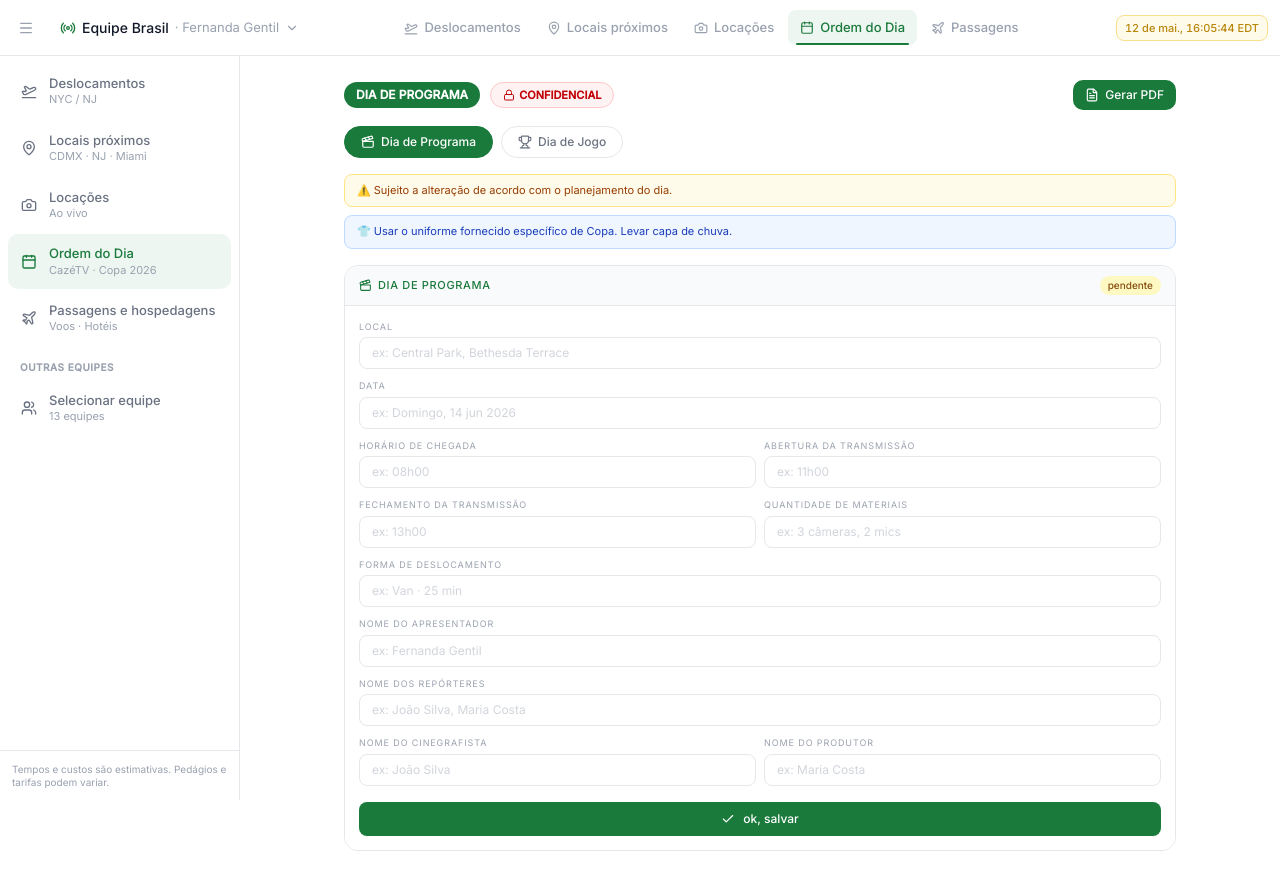
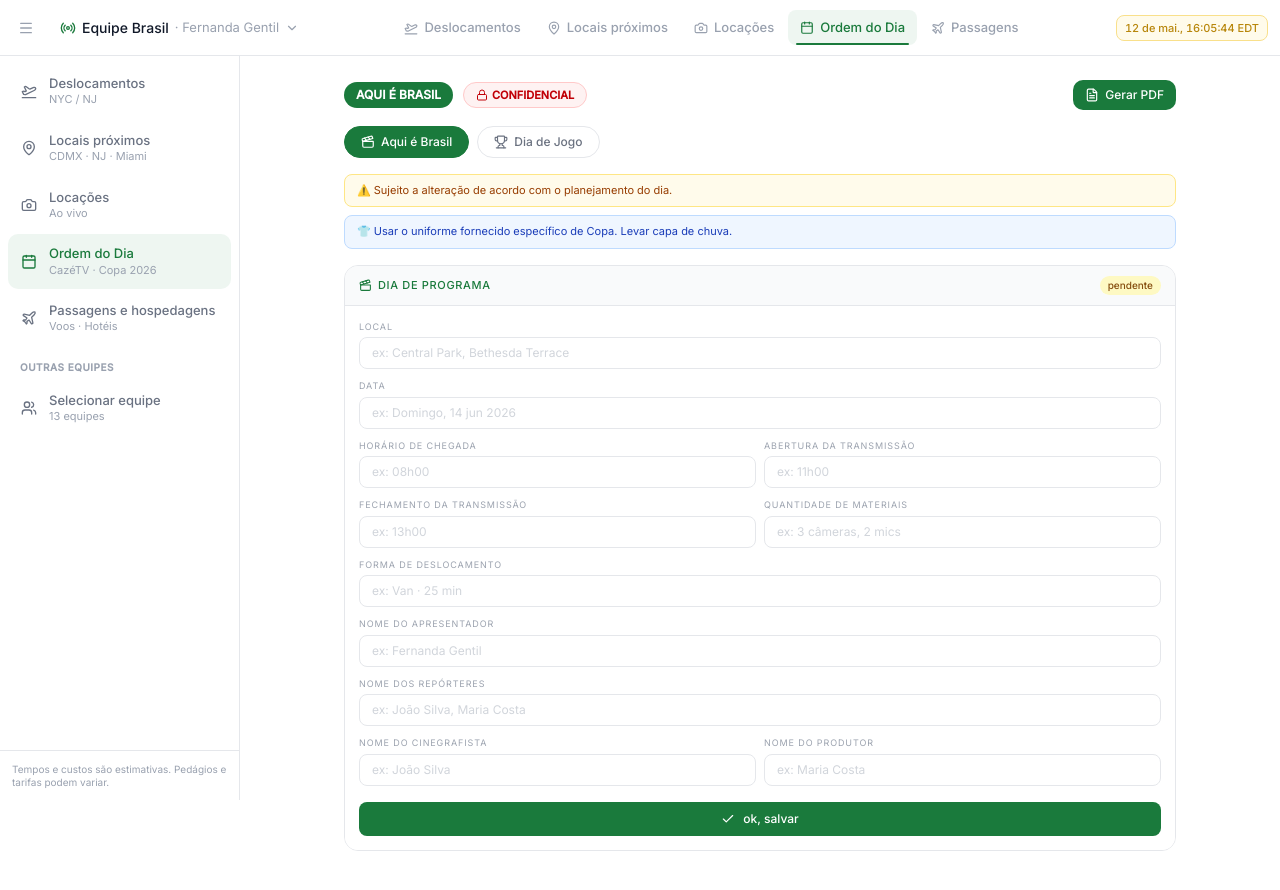
Before and after one commit to kribeirolima/equipefernandaFWC, a Next.js app: page /ordem-dia in a window 1280 px wide. Built offline with nearby package versions, Linux system fonts and the light colour scheme.

Commit message:
auto: deploy via Claude Code

```diff
--- a/src/components/equipes/OrdemDiaEquipe.tsx
+++ b/src/components/equipes/OrdemDiaEquipe.tsx
@@ -11,9 +11,10 @@
 interface Props {
   storagePrefix: string;
   printName: string;
+  programaLabel?: string;
 }
 
-export function OrdemDiaEquipe({ storagePrefix, printName }: Props) {
+export function OrdemDiaEquipe({ storagePrefix, printName, programaLabel = "Dia de Programa" }: Props) {
   const { store, save, reopen } = useOrdemDia(["programa", "jogo"], storagePrefix);
 
   const [tipo, setTipo] = useState<Tipo>("programa");
@@ -31,7 +32,7 @@
   }
 
   const sec = (tipo === "programa" ? SECTIONS_PROGRAMA : SECTIONS_JOGO)[0];
-  const tipoLabel = tipo === "programa" ? "DIA DE PROGRAMA" : "DIA DE JOGO";
+  const tipoLabel = tipo === "programa" ? programaLabel.toUpperCase() : "DIA DE JOGO";
 
   return (
     <div className="mx-auto w-full max-w-4xl px-4 py-6 sm:px-6 lg:px-8 space-y-4">
@@ -65,7 +66,7 @@
           }
         >
           <Clapperboard className="h-3.5 w-3.5" />
-          Dia de Programa
+          {programaLabel}
         </button>
         <button
           onClick={() => changeTipo("jogo")}
--- a/src/components/ordem-dia/ordem-dia.tsx
+++ b/src/components/ordem-dia/ordem-dia.tsx
@@ -2,5 +2,5 @@
 import { OrdemDiaEquipe } from "@/components/equipes/OrdemDiaEquipe";
 
 export function OrdemDia() {
-  return <OrdemDiaEquipe storagePrefix="od" printName="EQUIPE BRASIL · FERNANDA GENTIL" />;
+  return <OrdemDiaEquipe storagePrefix="od" printName="EQUIPE BRASIL · FERNANDA GENTIL" programaLabel="Aqui é Brasil" />;
 }
```
